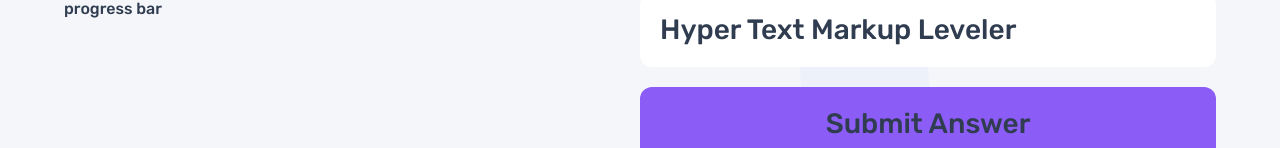
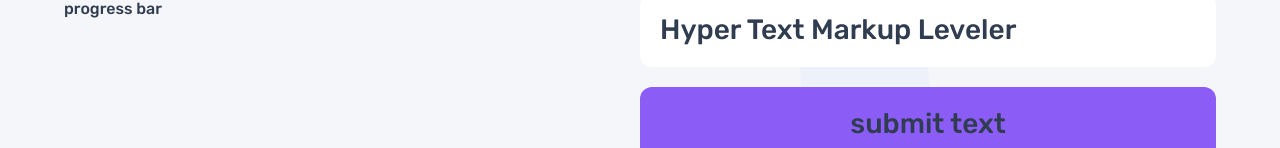
Before and after one commit to sphnikola/quiz-app, a React (Vite) app: page / in a window 1280 px wide. Shown: the part 689-837 px from the top of the page. Built offline with nearby package versions, Linux system fonts and the light colour scheme.

Commit message:
Fix score system and load new questions by clicking the button

```diff
--- a/src/pages/Html.jsx
+++ b/src/pages/Html.jsx
@@ -6,17 +6,9 @@ export function Html() {
   const [questionsLength, setQuestionsLength] = useState();
   const [currentQuestion, setCurrentQuestion] = useState(0);
   const [choiceMade, setChoiceMade] = useState();
-  const [selectColor, setSelectColor] = useState(false);
+  const [changeText, setChangeText] = useState(false);
+  // const [submitButtonText, setSubmitButtonText] = useState("Submit Text");
   const result = quiz.flatMap(({ quizzes }) => quizzes);
-  //console.log(result[0].questions.length);
-  //  console.log(result);
-  //console.log(result[0].questions[0].options);
-  // const choice = (e) => {
-  //   console.log(e.target.innerText);
-  //   if(e.target.innerText === result[0].questions[0].answer){
-
-  //   }
-  // };
 
   //gets the value of the selected answer
   const checkAnswer = (e) => {
@@ -24,13 +16,17 @@ export function Html() {
     const choice = e.target.innerText;
     setChoiceMade(choice);
   };
-  console.log(choiceMade);
 
-  //checks if selected answer is same as the provided answer in the json file
   const handleClick = () => {
-    if (choiceMade === result[0].questions[currentQuestion].answer) {
-      setCurrentQuestion(currentQuestion + 1);
+    setChangeText((current) => !current);
+    if (changeText) {
+      if (choiceMade === result[0].questions[currentQuestion].answer) {
+        console.log("correct");
+      } else {
+        console.log("wrong");
+      }
     }
+    changeText && setCurrentQuestion(currentQuestion + 1);
   };
 
   const listItems = result[0].questions[currentQuestion].options.map((item) => (
@@ -66,7 +62,7 @@ export function Html() {
           className=" w-full text-[18px] bg-violet-500 font-normal p-5
           rounded-xl md:text-[28px] md:leading-[34px]"
         >
-          Submit Answer
+          {changeText ? "next question" : "submit text"}
         </button>
       </section>
     </>
```
